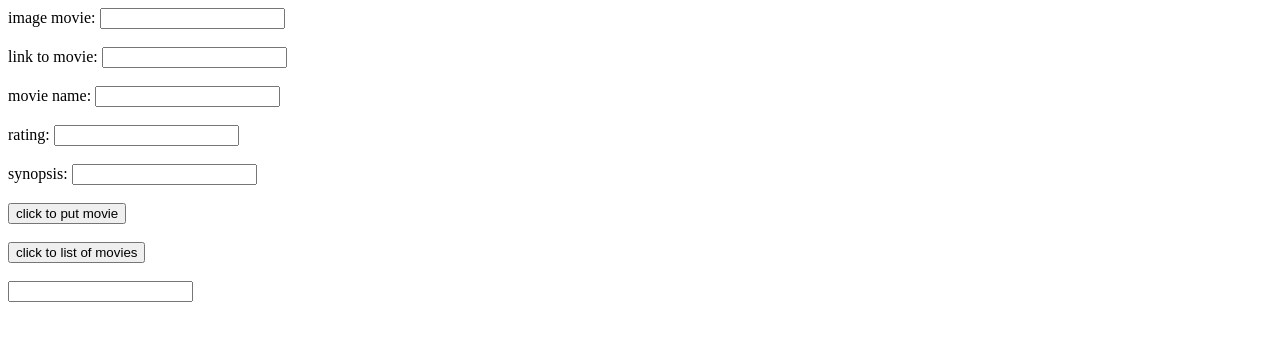
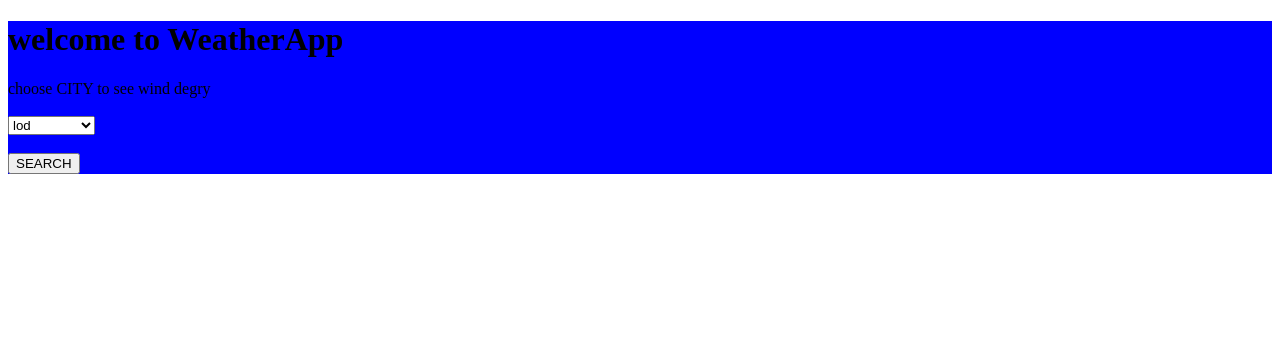
Before and after one commit to yehuda-sanay/js6_JSON, a plain HTML site: page index.html in a window 1280 px wide. Drawn offline with Linux system fonts and the light colour scheme.

Commit message:
27.06.22

```diff
--- a/index.html
+++ b/index.html
@@ -4,10 +4,11 @@
     <meta charset="UTF-8">
     <meta http-equiv="X-UA-Compatible" content="IE=edge">
     <meta name="viewport" content="width=device-width, initial-scale=1.0">
+    <link rel="stylesheet" href="style.css">
     <title>Document</title>
 </head>
 <body>
-    <label for="img">image movie:</label>
+    <!-- <label for="img">image movie:</label>
     <input id="img" type="text"><br><br>
     <label for="link_to_movie">link to movie:</label>
     <input id="link_to_movie" type="text"><br><br>
@@ -19,9 +20,23 @@
     <input id="synopsis" type="text"><br><br>
     <button onclick="putMovies()">click to put movie</button><br><br>
     <button onclick="printNames()">click to list of movies</button><br><br>
-    <input id="searchMovies" oninput="printNames()" type="search">
+    <input id="searchMovies" oninput="printNames()" type="search"> -->
+<div id="koeret">
+    <div id="welcome" >
+    <h1>welcome to WeatherApp</h1>
+    </div>
+<label for="">choose CITY to see wind degry</label><br><br>
+<select name="CITYS" id="citys">
+    <option value="lod">lod</option>
+    <option value="petah tikva">petah tikva</option>
+    <option value=netanya>netanya</option>
+    <option value="haifa">haifa</option>
+  </select><br><br>
+  <button onclick="printWinther()">SEARCH</button>
+</div>
+    <div id="wither"></div>
 
-    <ul id="moviename"></ul>
+    <!-- <ul id="moviename"></ul> -->
     <script src="main.js"></script>
 </body>
 </html>
--- a/main.js
+++ b/main.js
@@ -1,53 +1,84 @@
-const BASIC_API="https://moviesmern.herokuapp.com/movies/"
-async function putMovies(){
+const BASIC_API="https://api.openweathermap.org/data/2.5/"
+const MY_API="16bca9b85e8c9009fb3cfb9a48b7f37d"
+
+
+async function getCity(){
     try{
-        const data={
-            movie:{
-                image:img.value,
-                linkToMovie:link_to_movie.value ,
-                movieName: movie_name.value ,
-                rating: rating.value ,
-                synopsis: synopsis.value ,
-            }
-        }
-        return await fetch("https://moviesmern.herokuapp.com/movies/saveMovie",
-        {
-            method:"POST",
-            body:JSON.stringify(data),
-            headers: {
-                'Contect-Type': 'application/json'
-            },
-        })
-        .then(response=>
-            response.json())
+        return await fetch(`${BASIC_API}weather?q=${citys.value}&appid=${MY_API}`)
+        .then(res=>(res.json()))
     }
     catch(err){}
     finally{}
 }
 
-
-async function getMovies(){
-    try{
-        return await fetch(`${BASIC_API}movie/searchByName/${searchMovies.value}`)
-        .then(response=>
-            response.json())
-    }
-    catch(err){}
-    finally{}
+function printWinther(){
+    getCity()
+    .then((result)=>{
+        console.log(result)
+        wither.innerHTML=`<h1>the wind degry is ${result.wind.deg}</h1>`
+    })
 }
 
-function printNames(){
-    moviename.innerHTML="";
-    getMovies()
-    .then((result)=>{
 
-        result.data.forEach(element => {
-            moviename.innerHTML+=`<li>${element.movieName}<img style='width:20vw' src="${element.image}"/></li>`
-        });
-    })
-    .catch(()=>{})
-    .finally(()=>{})
-}
+
+
+
+
+
+
+
+
+
+// const BASIC_API="https://moviesmern.herokuapp.com/movies/"
+// async function putMovies(){
+//     try{
+//         const data={
+//             movie:{
+//                 image:img.value,
+//                 linkToMovie:link_to_movie.value ,
+//                 movieName: movie_name.value ,
+//                 rating: rating.value ,
+//                 synopsis: synopsis.value ,
+//             }
+//         }
+//         return await fetch("https://moviesmern.herokuapp.com/movies/saveMovie",
+//         {
+//             method:"POST",
+//             body:JSON.stringify(data),
+//             headers: {
+//                 'Contect-Type': 'application/json'
+//             },
+//         })
+//         .then(response=>
+//             response.json())
+//     }
+//     catch(err){}
+//     finally{}
+// }
+
+
+// async function getMovies(){
+//     try{
+//         return await fetch(`${BASIC_API}movie/searchByName/${searchMovies.value}`)
+//         .then(response=>
+//             response.json())
+//     }
+//     catch(err){}
+//     finally{}
+// }
+
+// function printNames(){
+//     moviename.innerHTML="";
+//     getMovies()
+//     .then((result)=>{
+
+//         result.data.forEach(element => {
+//             moviename.innerHTML+=`<li>${element.movieName}<img style='width:20vw' src="${element.image}"/></li>`
+//         });
+//     })
+//     .catch(()=>{})
+//     .finally(()=>{})
+// }
 
 
 
--- /dev/null
+++ b/style.css
@@ -0,0 +1,3 @@
+#koeret{
+    background-color: blue;
+}
```
